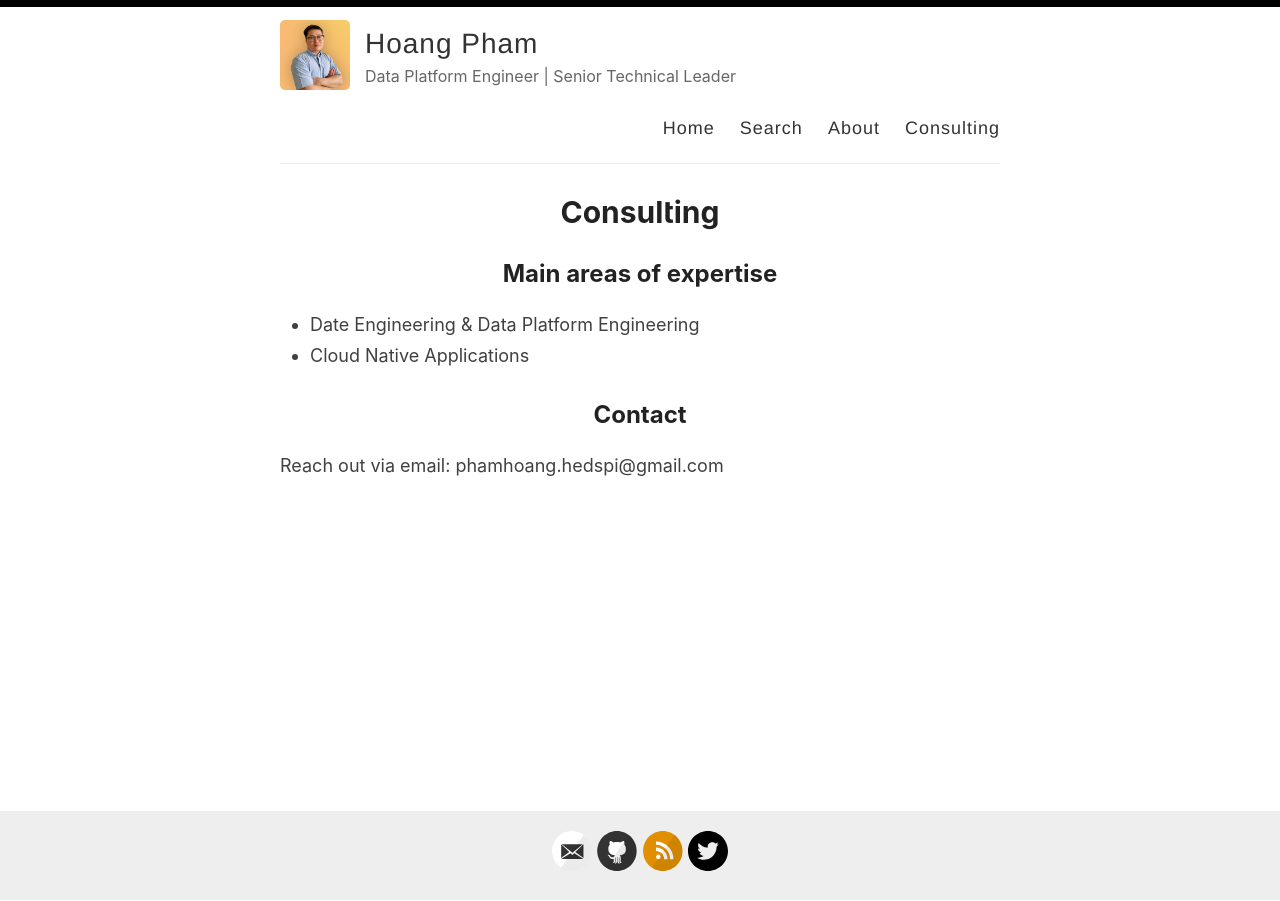
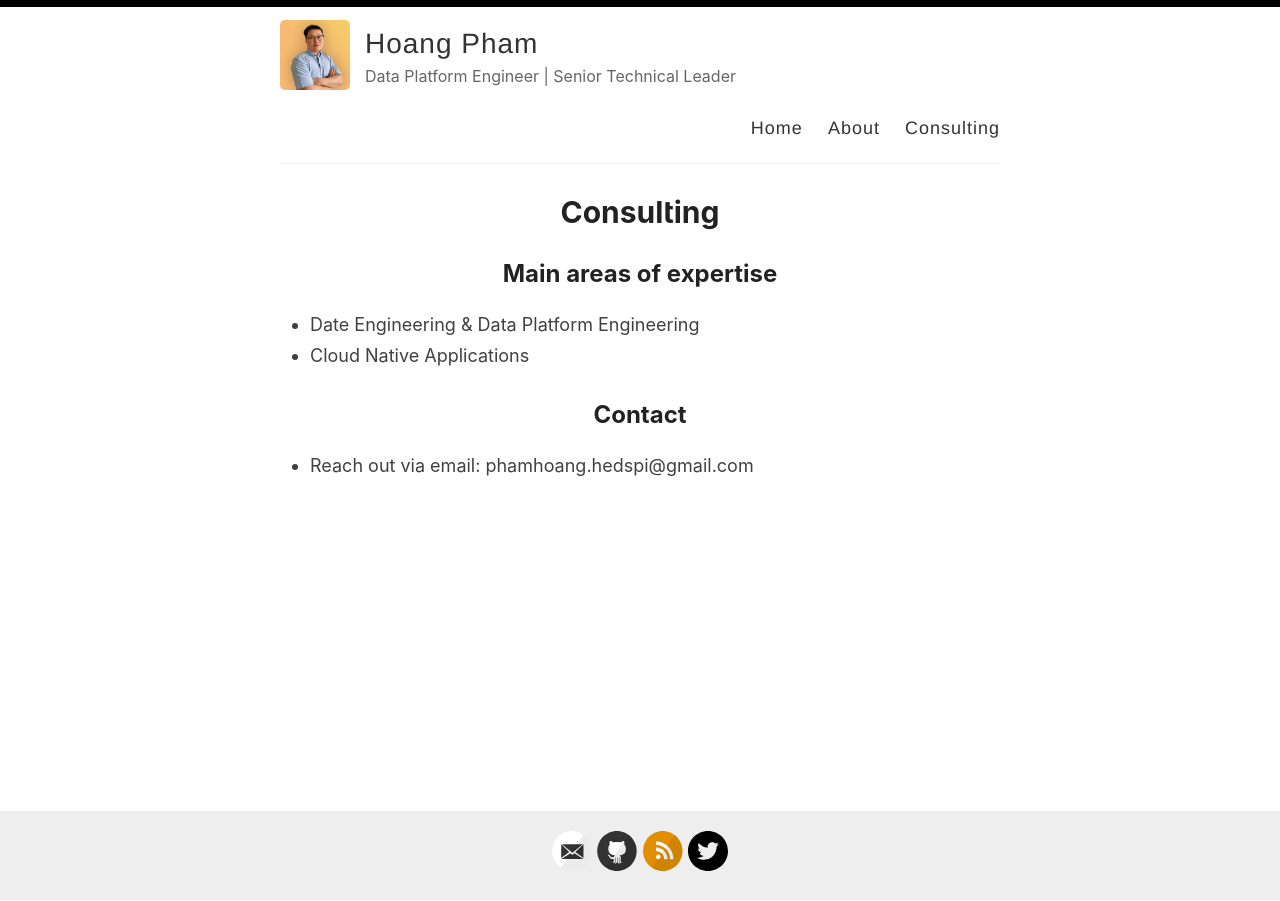
Before and after one commit to PhVHoang/phvhoang.github.io, a Jekyll site: the page built from _pages/consulting.md, in a window 1280 px wide. Built offline with Jekyll 4.4.1, drawn with Linux system fonts in a browser that asks for light colours.

Commit message:
remove search

```diff
--- a/_layouts/default.html
+++ b/_layouts/default.html
@@ -29,7 +29,7 @@
 
             <nav>
               <a href="{{ site.baseurl }}/">Home</a>
-              <a href="{{ site.baseurl }}/search">Search</a>
+<!--              <a href="{{ site.baseurl }}/search">Search</a>-->
               <a href="{{ site.baseurl }}/about">About</a>
               <a href="{{ site.baseurl }}/consulting">Consulting</a>
             </nav>
--- a/_pages/consulting.md
+++ b/_pages/consulting.md
@@ -8,4 +8,4 @@ permalink: /consulting/
 - Cloud Native Applications
 
 ## Contact
-Reach out via email: phamhoang.hedspi@gmail.com
+- Reach out via email: phamhoang.hedspi@gmail.com
```
